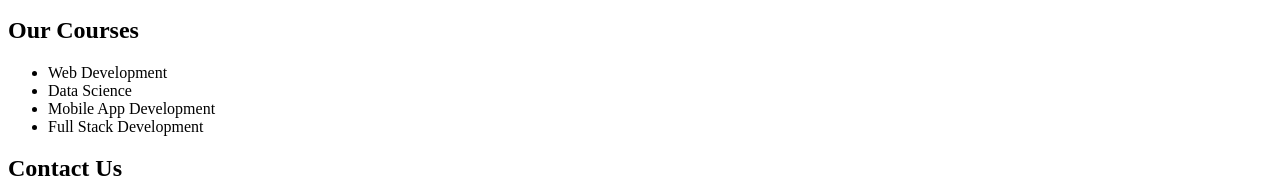
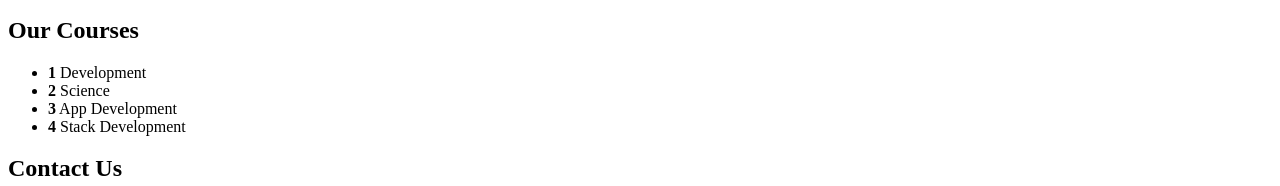
Before and after one commit to mrkevler/codelabs-entry, a plain HTML site: page index.html in a window 1280 px wide. Shown: the part 204-390 px from the top of the page. Drawn offline with Linux system fonts and the light colour scheme.

Commit message:
Updated list in index.html

```diff
--- a/index.html
+++ b/index.html
@@ -21,10 +21,10 @@
     <section class="courses">
       <h2>Our Courses</h2>
       <ul>
-        <li>Web Development</li>
-        <li>Data Science</li>
-        <li>Mobile App Development</li>
-        <li>Full Stack Development</li>
+        <li><strong>1</strong> Development</li>
+        <li><strong>2</strong> Science</li>
+        <li><strong>3</strong> App Development</li>
+        <li><strong>4</strong> Stack Development</li>
       </ul>
     </section>
     <section class="contact">
```
